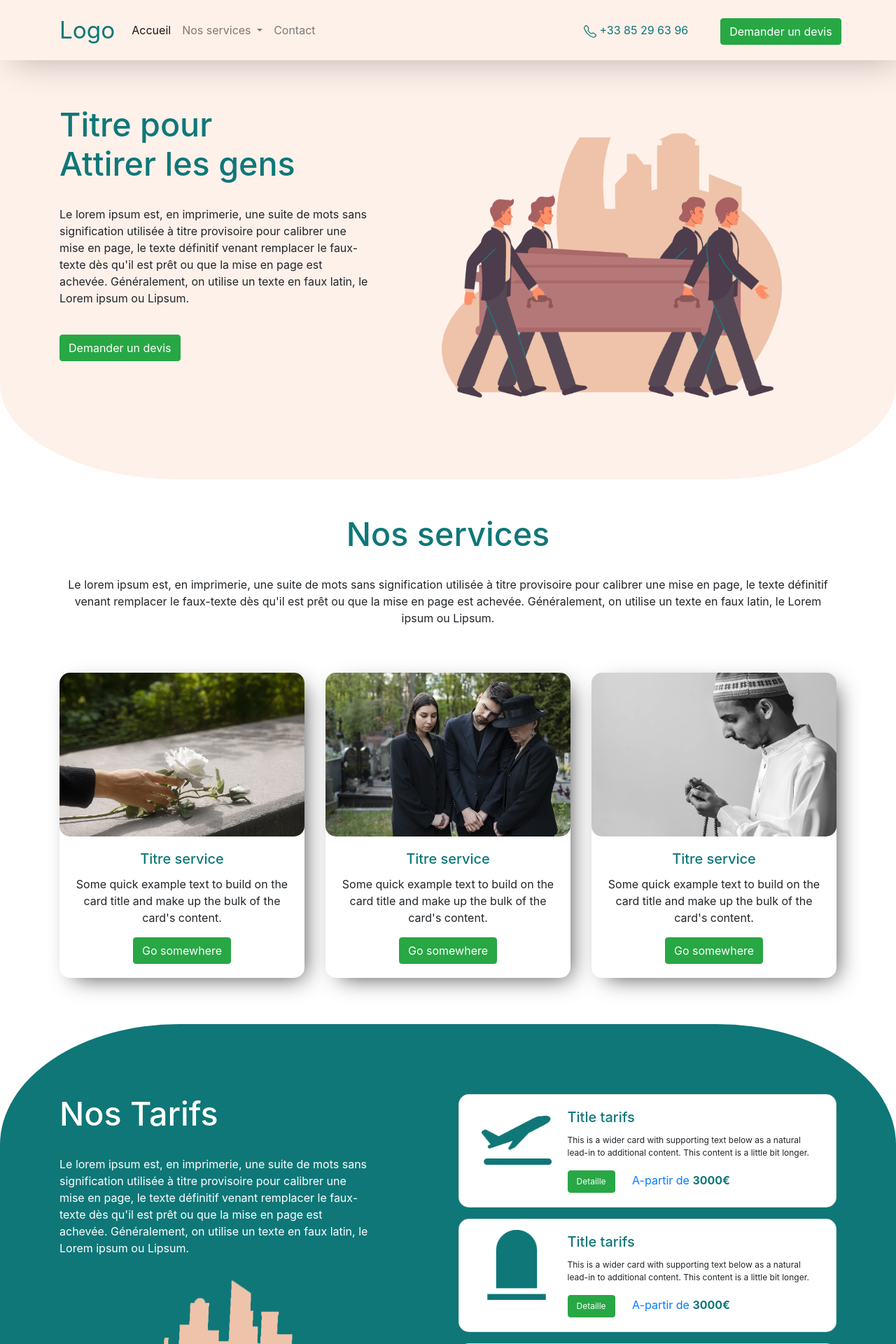
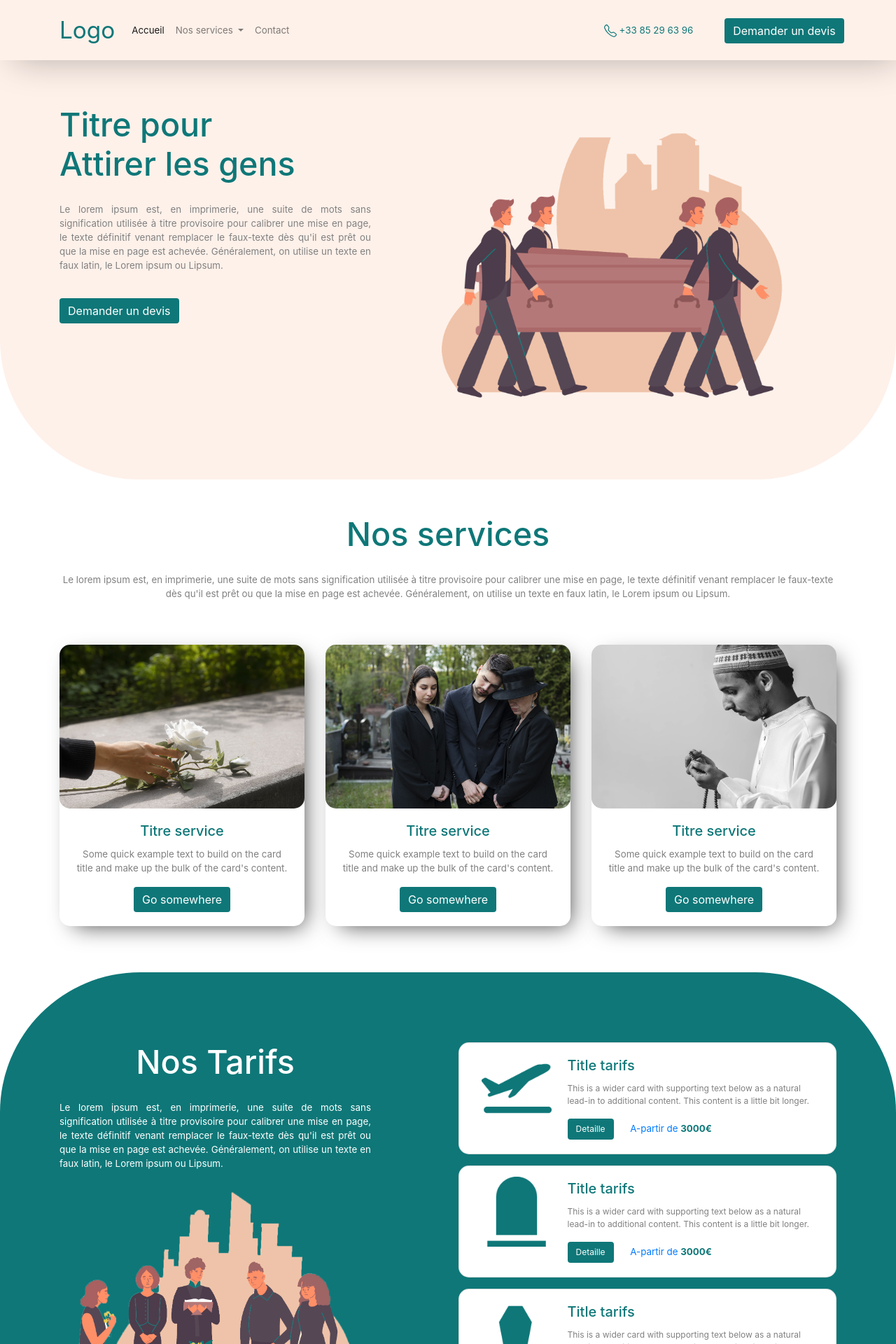
Before and after one commit to Emile13/sevice-funebre, a PHP site: page / in a window 1280 px wide. Shown: the top 1920 px of the page at 70% size. Run offline with PHP 8.4, Linux system fonts and the light colour scheme; some web fonts are replaced.

Commit message:
page acceuill

```diff
--- a/css/style.css
+++ b/css/style.css
@@ -4,3 +4,6 @@
 ul li{
 	list-style: none;
 }
+body{
+	color: gray!important;
+}
--- a/index.php
+++ b/index.php
@@ -3,17 +3,17 @@
 <?php include('modeles/linkheader.php'); ?>
 <body>
 <?php include('modeles/header.php');?>
-<section style="background-color:#FEF1EA;z-index: 0;border-radius: 0px 0px 20% 20%;">
+<section style="background-color:#FEF1EA;z-index: 0;border-radius: 0px 0px 200px 200px;">
     <div class="container" style="padding-top:150px; padding-bottom: 100px;">
          <div class="row" style="">
              <div class="col-md-5" style="transform: 50% 50%;">
                 <h1 style="color:#0F7778;font-size: 35pt;">
                     Titre pour<br>Attirer les gens
                 </h1><br>
-                <p>
+                <p style="text-align:justify;">
                     Le lorem ipsum est, en imprimerie, une suite de mots sans signification utilisée à titre provisoire pour calibrer une mise en page, le texte définitif venant remplacer le faux-texte dès qu'il est prêt ou que la mise en page est achevée. Généralement, on utilise un texte en faux latin, le Lorem ipsum ou Lipsum.
                 </p><br>
-                <button class="btn btn-success" type="submit">Demander un devis</button>
+                <button class="btn btn-success" style="background-color: #0F7778;border: #0F7778;" type="submit">Demander un devis</button>
              </div>
              <div class="col-md-7" style="text-align:center;">
                  <img src="images/fond1.png" style="width:85%;">
--- a/modeles/header.php
+++ b/modeles/header.php
@@ -33,7 +33,7 @@
                             </svg> +33 85 29 63 96</a>
                             </div>
                             <div class="col-md-7">
-                                <button class="btn btn-success my-2 my-sm-0" type="submit">Demander un devis</button>
+                                <button class="btn btn-success my-2 my-sm-0" style="background-color: #0F7778;border: #0F7778;" type="submit">Demander un devis</button>
                             </div>
 
                     </ul>
--- a/modeles/linkheader.php
+++ b/modeles/linkheader.php
@@ -4,14 +4,13 @@
     <title>Nom de votre entreprise teste</title>
     <link rel="stylesheet" href="https://cdn.jsdelivr.net/npm/bootstrap@4.6.2/dist/css/bootstrap.min.css" integrity="sha384-xOolHFLEh07PJGoPkLv1IbcEPTNtaed2xpHsD9ESMhqIYd0nLMwNLD69Npy4HI+N" crossorigin="anonymous">
     <link href="https://fonts.googleapis.com/css?family=Roboto" rel="stylesheet">
-    <link rel="stylesheet" type="text/css" href="css/style.css">
+    <link rel="stylesheet" type="text/css" href="../css/style.css">
     <style type="text/css">
         .dropdown .dropdown-menu{
             transition: all linear 0.3s;
         }
         .dropdown:hover .dropdown-menu{
             display: block;
-
         }
         @font-face {
             font-family: 'inter';
@@ -19,9 +18,17 @@
         }
         body{
             font-family: 'inter';
+            color: #484848;
+            font-size: 10pt;
         }
         a:hover{
             text-decoration: none;
         }
+        btn-success{
+            display: block;
+        }
+        btn-success:hover{
+            background-color: #0F7778A3!important;
+        }
     </style>
 </head>
--- a/public/nos-servis.php
+++ b/public/nos-servis.php
@@ -14,7 +14,7 @@
                       <div class="card-body" style="text-align:center;">
                         <h5 class="card-title" style="color:#0F7778;">Titre service</h5>
                         <p class="card-text">Some quick example text to build on the card title and make up the bulk of the card's content.</p>
-                        <a href="#" class="btn btn-success">Go somewhere</a>
+                        <a href="#" class="btn btn-success" style="background-color: #0F7778;border: #0F7778;">Go somewhere</a>
                       </div>
                     </div>
                 </div>
@@ -24,7 +24,7 @@
                       <div class="card-body" style="text-align:center;">
                         <h5 class="card-title" style="color:#0F7778;">Titre service</h5>
                         <p class="card-text">Some quick example text to build on the card title and make up the bulk of the card's content.</p>
-                        <a href="#" class="btn btn-success">Go somewhere</a>
+                        <a href="#" class="btn btn-success" style="background-color: #0F7778;border: #0F7778;">Go somewhere</a>
                       </div>
                     </div>
                 </div>
@@ -34,7 +34,7 @@
                       <div class="card-body" style="text-align:center;">
                         <h5 class="card-title" style="color:#0F7778;">Titre service</h5>
                         <p class="card-text">Some quick example text to build on the card title and make up the bulk of the card's content.</p>
-                        <a href="#" class="btn btn-success">Go somewhere</a>
+                        <a href="#" class="btn btn-success" style="background-color: #0F7778;border: #0F7778;">Go somewhere</a>
                       </div>
                     </div>
                 </div>
--- a/public/tarifs.php
+++ b/public/tarifs.php
@@ -1,11 +1,11 @@
-<section style="padding-top: 100px;padding-bottom: 50px; background-color: #0F7778;border-radius: 20% 20% 0px 0px;">
+<section style="padding-top: 100px;padding-bottom: 50px; background-color: #0F7778;border-radius: 200px 200px 0px 0px;">
 	<div class="container">
 		<div class="row">
 			<div class="col-md-5">
-				<h1 style="color:#fff;font-size: 35pt;">
+				<h1 style="color:#fff;font-size: 35pt;text-align: center;">
                     Nos Tarifs
                 </h1><br>
-                <p style="color:#fff;">
+                <p style="color:#fff;text-align: justify;">
                 	Le lorem ipsum est, en imprimerie, une suite de mots sans signification utilisée à titre provisoire pour calibrer une mise en page, le texte définitif venant remplacer le faux-texte dès qu'il est prêt ou que la mise en page est achevée. Généralement, on utilise un texte en faux latin, le Lorem ipsum ou Lipsum.<br><br>
                 	<img src="images/Fond2.png" style="width:100%;">
                 </p>
@@ -23,7 +23,7 @@
 				      <div class="card-body">
 				        <h5 class="card-title" style="color:#0F7778;">Title tarifs</h5>
 				        <p class="card-text" style="font-size:9pt;">This is a wider card with supporting text below as a natural lead-in to additional content. This content is a little bit longer.</p>
-				        <a class="card-link" style="text-align:left;"><button class="btn btn-success" type="submit" style="font-size:9pt;">Detaille</button></a>
+				        <a class="card-link" style="text-align:left;"><button class="btn btn-success" type="submit" style="font-size:9pt;background-color: #0F7778;border: #0F7778;">Detaille</button></a>
     					<a class="card-link" style="text-align:right;">A-partir de <strong style="color:#0F7778;">3000€</strong></a>
 				      </div>
 				    </div>
@@ -38,7 +38,7 @@
 				      <div class="card-body">
 				        <h5 class="card-title" style="color:#0F7778;">Title tarifs</h5>
 				        <p class="card-text" style="font-size:9pt;">This is a wider card with supporting text below as a natural lead-in to additional content. This content is a little bit longer.</p>
-				        <a class="card-link" style="text-align:left;"><button class="btn btn-success" type="submit" style="font-size:9pt;">Detaille</button></a>
+				        <a class="card-link" style="text-align:left;"><button class="btn btn-success" type="submit" style="font-size:9pt;background-color: #0F7778;border: #0F7778;">Detaille</button></a>
     					<a class="card-link" style="text-align:right;">A-partir de <strong style="color:#0F7778;">3000€</strong></a>
 				      </div>
 				    </div>
@@ -53,7 +53,7 @@
 				      <div class="card-body">
 				        <h5 class="card-title" style="color:#0F7778;">Title tarifs</h5>
 				        <p class="card-text" style="font-size:9pt;">This is a wider card with supporting text below as a natural lead-in to additional content. This content is a little bit longer.</p>
-				        <a class="card-link" style="text-align:left;"><button class="btn btn-success" type="submit" style="font-size:9pt;">Detaille</button></a>
+				        <a class="card-link" style="text-align:left;"><button class="btn btn-success" type="submit" style="font-size:9pt;background-color: #0F7778;border: #0F7778;">Detaille</button></a>
     					<a class="card-link" style="text-align:right;">A-partir de <strong style="color:#0F7778;">3000€</strong></a>
 				      </div>
 				    </div>
@@ -62,13 +62,13 @@
 				<div class="card mb-3" style="max-width: 100%;border-radius: 15px;">
 				  <div class="row no-gutters">
 				    <div class="col-md-3" style="text-align:center;">
-				      <img src="images/w_4.png" style="width:100px;transform: translate(15px, 15px);" alt="...">
+				      <img src="images/flower-bouquet.png" style="width:100px;transform: translate(15px, 15px);" alt="...">
 				    </div>
 				    <div class="col-md-9">
 				      <div class="card-body">
 				        <h5 class="card-title" style="color:#0F7778;">Title tarifs</h5>
 				        <p class="card-text" style="font-size:9pt;">This is a wider card with supporting text below as a natural lead-in to additional content. This content is a little bit longer.</p>
-				        <a class="card-link" style="text-align:left;"><button class="btn btn-success" type="submit" style="font-size:9pt;">Detaille</button></a>
+				        <a class="card-link" style="text-align:left;"><button class="btn btn-success" type="submit" style="font-size:9pt;background-color: #0F7778;border: #0F7778;">Detaille</button></a>
     					<a class="card-link" style="text-align:right;">A-partir de <strong style="color:#0F7778;">3000€</strong></a>
 				      </div>
 				    </div>
```
Also changed, not shown: images/flower-bouquet.png (added).
